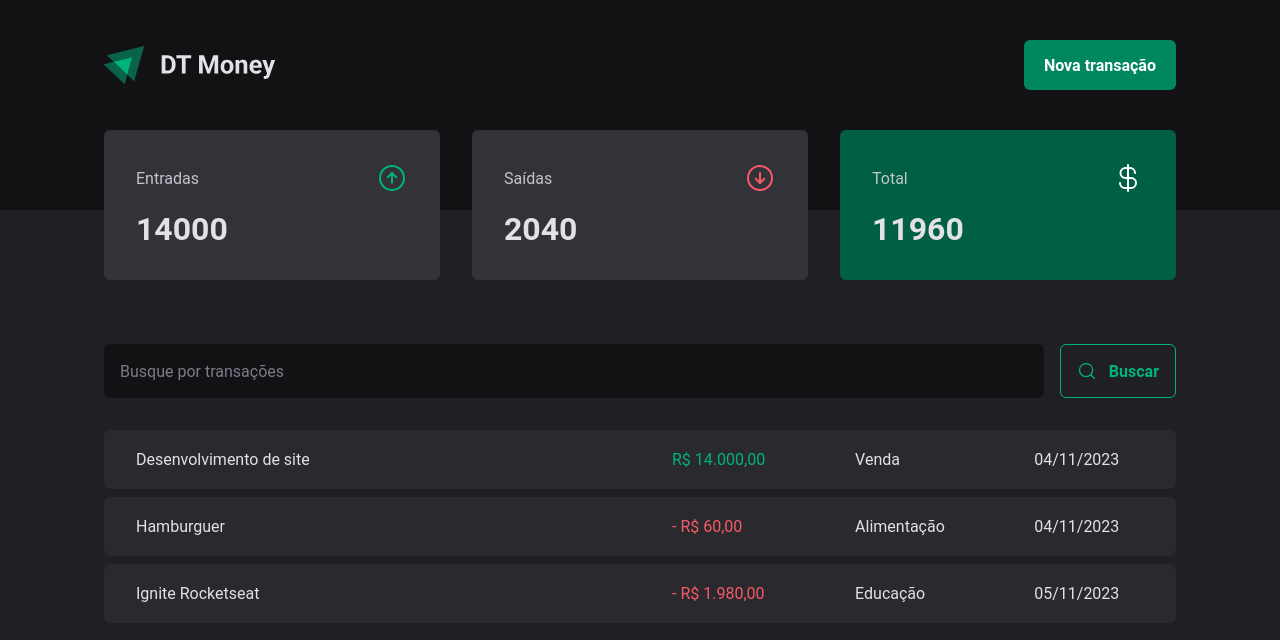
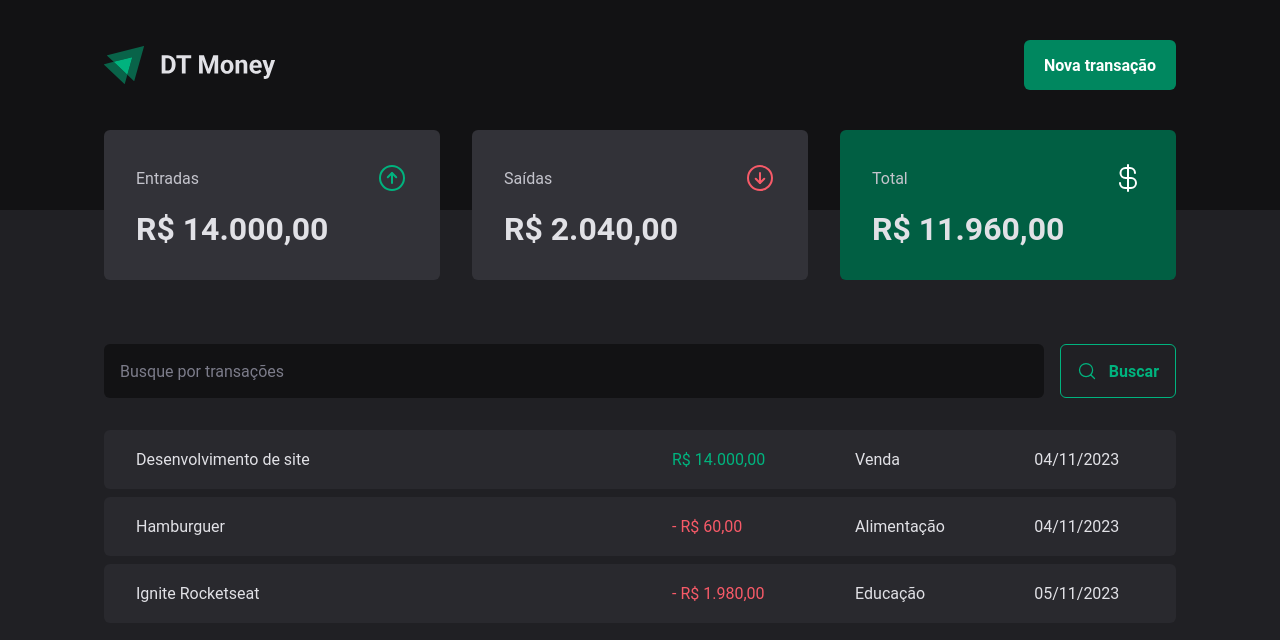
Before and after one commit to BrenoPorfirio/DT-Money, a React app: page / in a window 1280 px wide. Shown: the top 640 px of the page. Built offline with nearby package versions, Linux system fonts and the light colour scheme; data requests are answered from the project's data file; the HTML template or start-up script is replaced by a standard one.

Commit message:
priceFormatter in sumarry

```diff
--- a/src/components/Sumarry/index.tsx
+++ b/src/components/Sumarry/index.tsx
@@ -2,6 +2,7 @@ import { useContext } from "react";
 import { SumarryCard, SumarryContainer } from "./styles";
 import { ArrowCircleUp, ArrowCircleDown, CurrencyDollar } from "phosphor-react";
 import { TransactionsContext } from "../../contexts/TransactionsContext";
+import { priceFormatter } from "../../utils/formatter";
 
 export function Sumarry() {
     const { transactions } = useContext(TransactionsContext);
@@ -31,7 +32,7 @@ export function Sumarry() {
                     <span>Entradas</span>
                     <ArrowCircleUp size={32} color="#00B37E"/>
                 </header>
-                <strong>{sumarry.income}</strong>
+                <strong>{priceFormatter.format(sumarry.income)}</strong>
             </SumarryCard>
 
             <SumarryCard>
@@ -39,7 +40,7 @@ export function Sumarry() {
                     <span>Saídas</span>
                     <ArrowCircleDown size={32} color="#F75A68"/>
                 </header>
-                <strong>{sumarry.outcome}</strong>
+                <strong>{priceFormatter.format(sumarry.outcome)}</strong>
             </SumarryCard>
 
             <SumarryCard variant="green">
@@ -47,7 +48,7 @@ export function Sumarry() {
                     <span>Total</span>
                     <CurrencyDollar size={32} color="#FFF"/>
                 </header>
-                <strong>{sumarry.total}</strong>
+                <strong>{priceFormatter.format(sumarry.total)}</strong>
             </SumarryCard>
         </SumarryContainer>
     )
```
